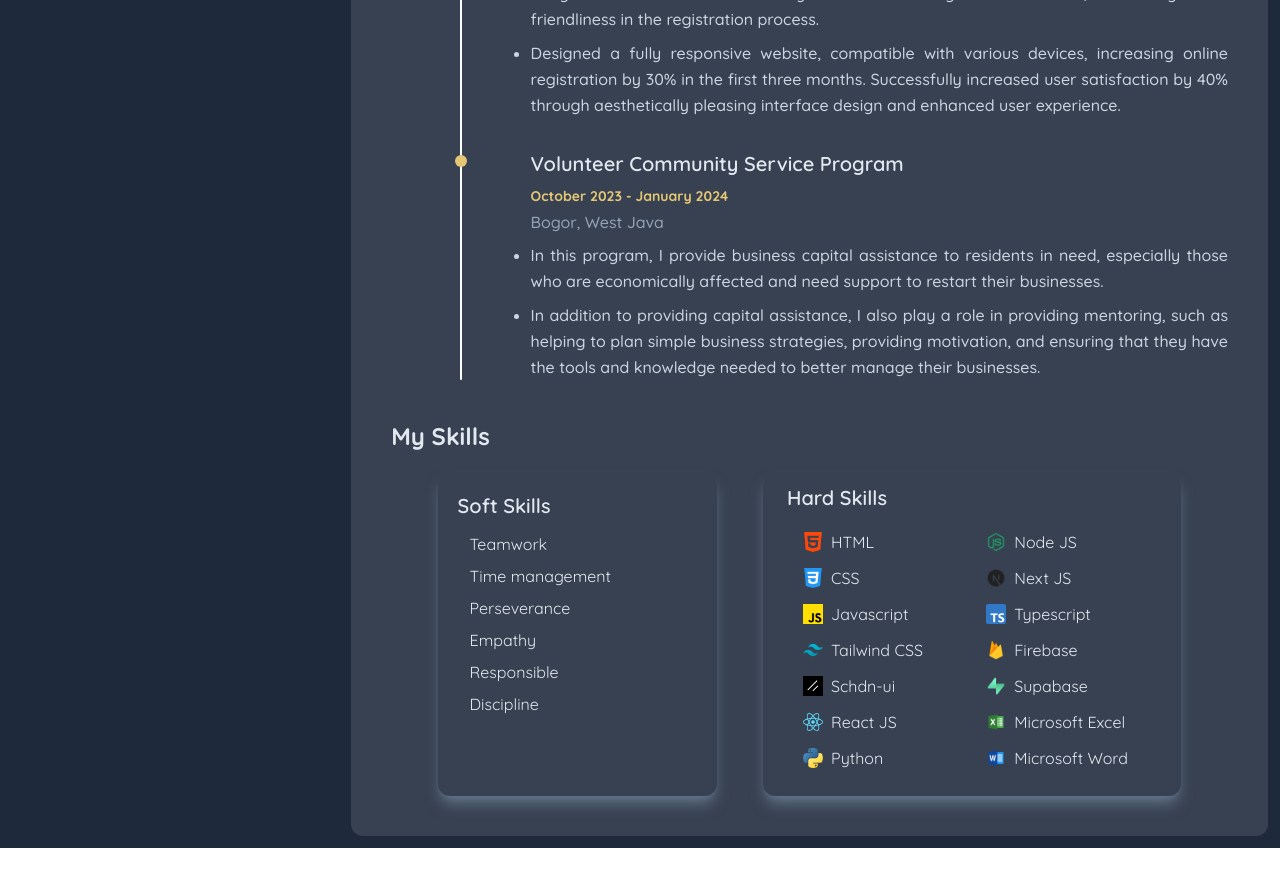
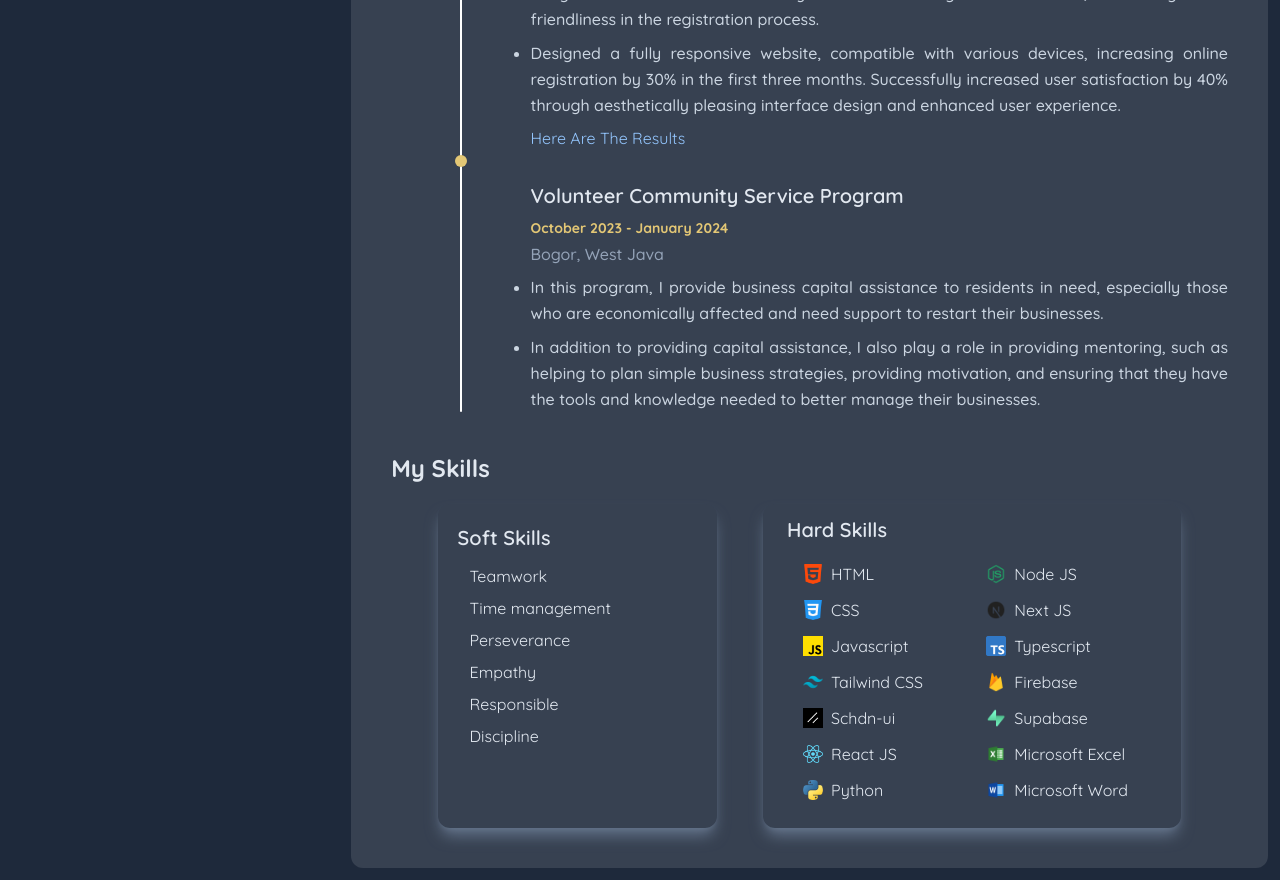
Before and after one commit to GaluhPncWirs/website-portfolio, a React (Vite) app: page /resume in a window 1280 px wide. Shown: the part 880-1760 px from the top of the page. Before the commit the page ends 1728 px from the top, so only its background shows below. Built offline with nearby package versions, Linux system fonts and the light colour scheme; no server answers.

Commit message:
mengubah bagian halaman project

```diff
--- a/src/resume/education.jsx
+++ b/src/resume/education.jsx
@@ -1,3 +1,4 @@
+import { Link } from "react-router-dom";
 import MainLayout from "../layout/main-layout";
 import { Helmet } from "react-helmet-async";
 
@@ -222,6 +223,11 @@ export default function Resume() {
                       </li>
                     </ul>
                   </div>
+                  <h1 className="text-blue-300 hover:underline hover:text-blue-400 mt-2">
+                    <Link to="https://ohayonippon.com/">
+                      Here Are The Results
+                    </Link>
+                  </h1>
                 </div>
               </div>
 
```
